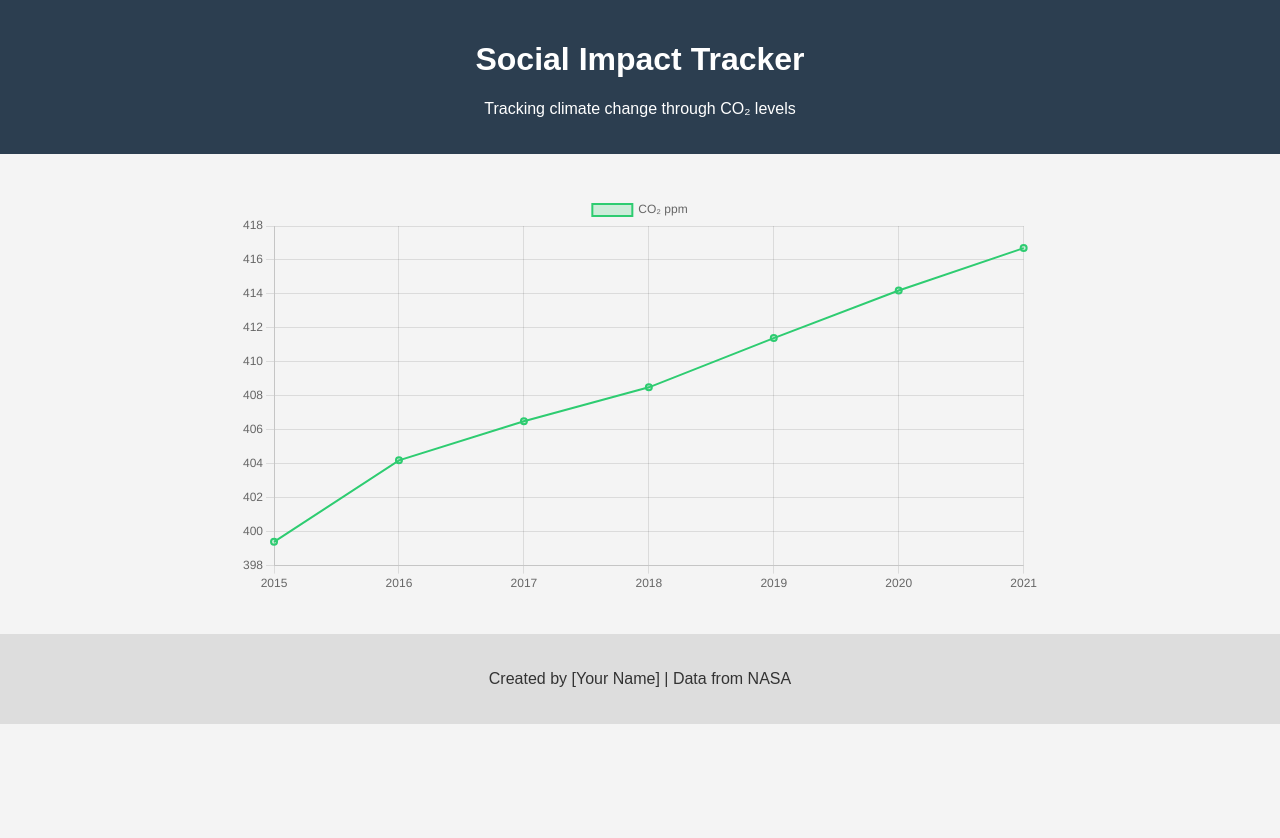
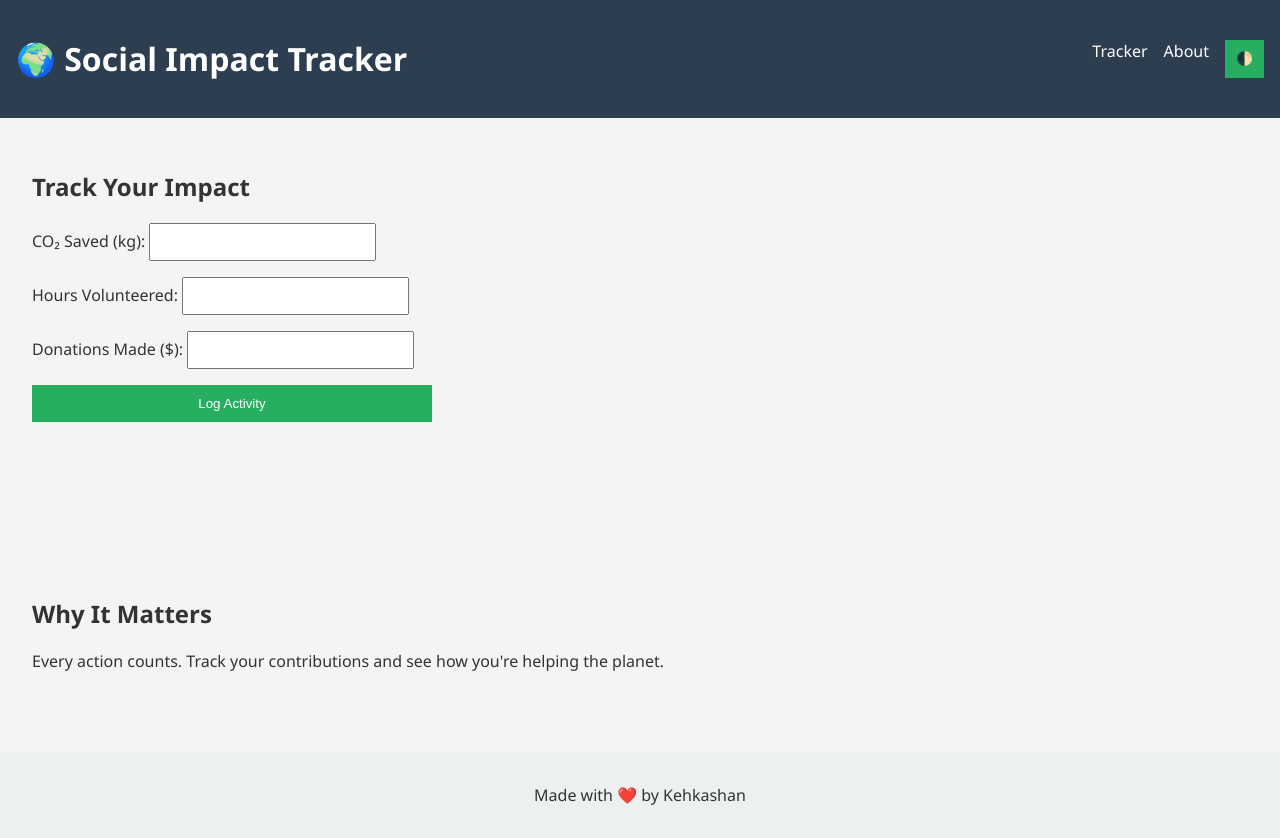
Before and after one commit to Kzy2027/social-impact-tracker, a plain HTML site: page index.html in a window 1280 px wide. Before the commit the page ends 800 px from the top, so only its background shows below. Drawn offline with nearby package versions, Linux system fonts and the light colour scheme; files that its build step writes are made by us from their sources.

Commit message:
Add files via upload

```diff
--- a/index.html
+++ b/index.html
@@ -4,23 +4,43 @@
   <meta charset="UTF-8" />
   <meta name="viewport" content="width=device-width, initial-scale=1.0" />
   <title>Social Impact Tracker</title>
-  <link rel="stylesheet" href="style.css" />
+  <link rel="stylesheet" href="styles/style.css" />
 </head>
 <body>
   <header>
-    <h1>Social Impact Tracker</h1>
-    <p>Tracking climate change through CO₂ levels</p>
+    <h1>🌍 Social Impact Tracker</h1>
+    <nav>
+      <ul>
+        <li><a href="#tracker">Tracker</a></li>
+        <li><a href="#about">About</a></li>
+        <li><button id="toggle-theme">🌓</button></li>
+      </ul>
+    </nav>
   </header>
 
-  <section id="chart-section">
-    <canvas id="co2Chart"></canvas>
-  </section>
+  <main>
+    <section id="tracker">
+      <h2>Track Your Impact</h2>
+      <form id="impact-form">
+        <label>CO₂ Saved (kg): <input type="number" id="co2" required /></label>
+        <label>Hours Volunteered: <input type="number" id="hours" required /></label>
+        <label>Donations Made ($): <input type="number" id="donations" required /></label>
+        <button type="submit">Log Activity</button>
+      </form>
+      <div id="summary"></div>
+      <canvas id="impactChart"></canvas>
+    </section>
+
+    <section id="about">
+      <h2>Why It Matters</h2>
+      <p>Every action counts. Track your contributions and see how you're helping the planet.</p>
+    </section>
+  </main>
 
   <footer>
-    <p>Created by [Your Name] | Data from NASA</p>
+    <p>Made with ❤️ by Kehkashan</p>
   </footer>
 
-  <script src="https://cdn.jsdelivr.net/npm/chart.js"></script>
-  <script src="script.js"></script>
+  <script src="scripts/script.js"></script>
 </body>
 </html>
--- a/script.js
+++ b/script.js
@@ -1,23 +1,20 @@
-const ctx = document.getElementById('co2Chart').getContext('2d');
+document.getElementById('impact-form').addEventListener('submit', function (e) {
+  e.preventDefault();
+  const co2 = parseFloat(document.getElementById('co2').value);
+  const hours = parseFloat(document.getElementById('hours').value);
+  const donations = parseFloat(document.getElementById('donations').value);
 
-const co2Chart = new Chart(ctx, {
-  type: 'line',
-  data: {
-    labels: ['2015', '2016', '2017', '2018', '2019', '2020', '2021'],
-    datasets: [{
-      label: 'CO₂ ppm',
-      data: [399.4, 404.2, 406.5, 408.5, 411.4, 414.2, 416.7],
-      backgroundColor: 'rgba(46, 204, 113, 0.2)',
-      borderColor: 'rgba(46, 204, 113, 1)',
-      borderWidth: 2
-    }]
-  },
-  options: {
-    responsive: true,
-    scales: {
-      y: {
-        beginAtZero: false
-      }
-    }
-  }
+  const summary = `
+    <h3>Your Impact Summary</h3>
+    <ul>
+      <li>🌿 CO₂ Saved: ${co2} kg</li>
+      <li>⏱️ Hours Volunteered: ${hours}</li>
+      <li>💸 Donations Made: $${donations}</li>
+    </ul>
+  `;
+  document.getElementById('summary').innerHTML = summary;
 });
+
+document.getElementById('toggle-theme').addEventListener('click', () => {
+  document.body.classList.toggle('dark-mode');
+});
--- a/style.css
+++ b/style.css
@@ -1,26 +1,73 @@
 body {
-  font-family: Arial, sans-serif;
   margin: 0;
-  padding: 0;
-  background: #f4f4f4;
+  font-family: 'Segoe UI', sans-serif;
+  background-color: #f4f4f4;
   color: #333;
+  transition: background-color 0.3s, color 0.3s;
 }
 
 header {
-  background: #2c3e50;
+  background-color: #2c3e50;
   color: white;
-  padding: 20px;
-  text-align: center;
+  padding: 1rem;
+  display: flex;
+  justify-content: space-between;
+  align-items: center;
 }
 
-#chart-section {
-  padding: 40px;
-  max-width: 800px;
-  margin: auto;
+nav ul {
+  list-style: none;
+  display: flex;
+  gap: 1rem;
+}
+
+nav a {
+  color: white;
+  text-decoration: none;
+}
+
+main {
+  padding: 2rem;
+}
+
+form {
+  display: flex;
+  flex-direction: column;
+  gap: 1rem;
+  max-width: 400px;
+}
+
+input {
+  padding: 0.5rem;
+  font-size: 1rem;
+}
+
+button {
+  padding: 0.7rem;
+  background-color: #27ae60;
+  color: white;
+  border: none;
+  cursor: pointer;
 }
 
 footer {
   text-align: center;
-  padding: 20px;
-  background: #ddd;
+  padding: 1rem;
+  background-color: #ecf0f1;
+  margin-top: 2rem;
 }
+
+.dark-mode {
+  background-color: #1e1e1e;
+  color: #f4f4f4;
+}
+
+.dark-mode header {
+  background-color: #111;
+}
+
+.dark-mode footer {
+  background-color: #333;
+}
+
+}
```
